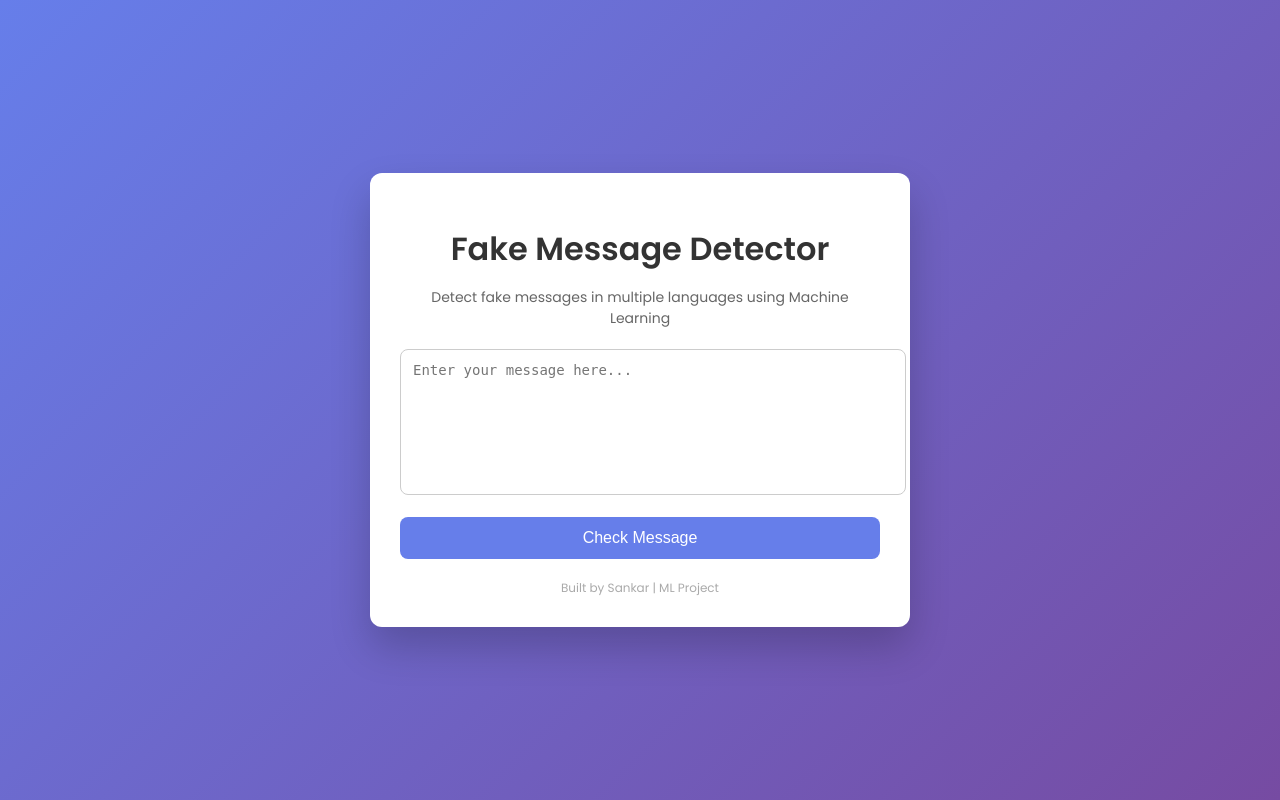
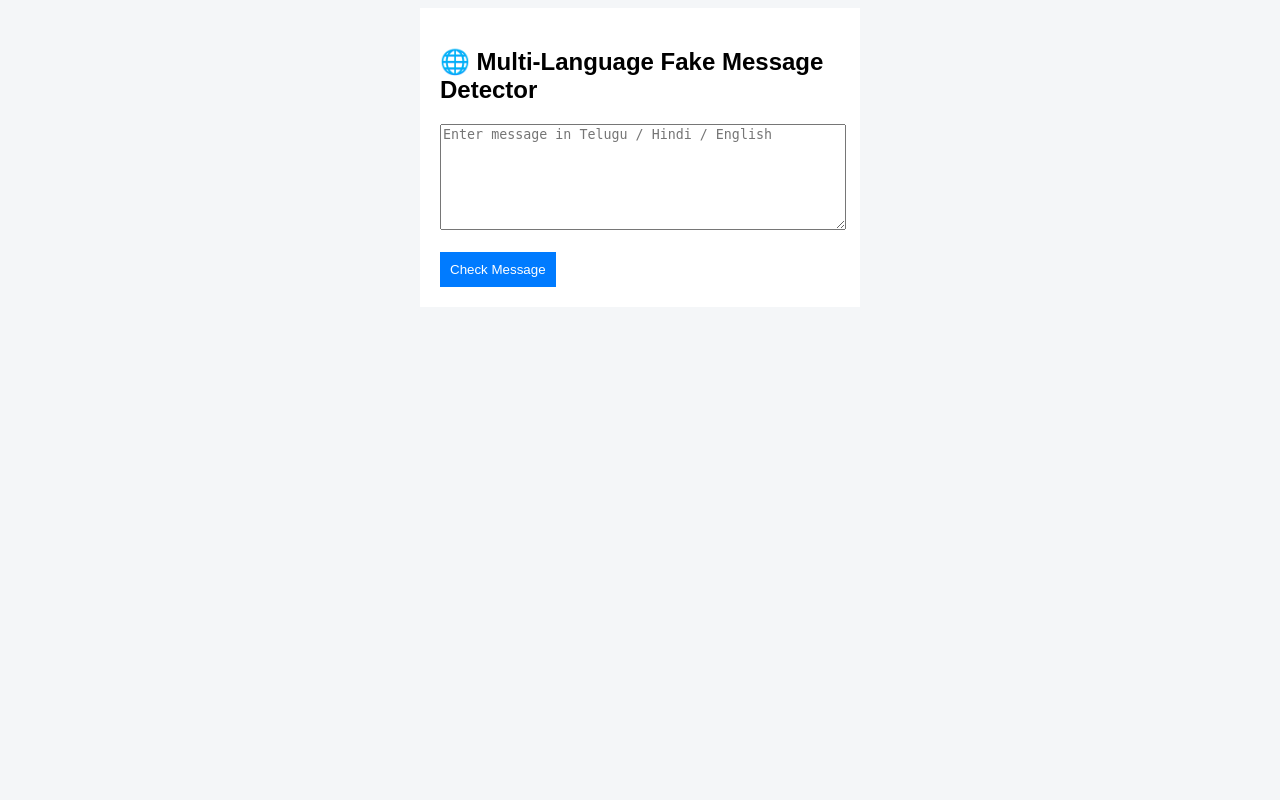
Before and after one commit to Sankar062003/multi-language-fake-message-detector, a Flask app: page / in a window 1280 px wide. Run offline with Flask 3, Linux system fonts and the light colour scheme; parts of the project's set-up code (start-up, migrations or seed data) failed here and were passed over.

Commit message:
Enable multilingual fake message detection

```diff
--- a/app.py
+++ b/app.py
@@ -1,41 +1,96 @@
 from flask import Flask, render_template, request
 import pickle
+import re
+from langdetect import detect
+from googletrans import Translator
 
 app = Flask(__name__)
+translator = Translator()
 
-# Load model & vectorizer
 model = pickle.load(open("model.pkl", "rb"))
-vector = pickle.load(open("vector.pkl", "rb"))
+vectorizer = pickle.load(open("vector.pkl", "rb"))
 
-@app.route("/", methods=["GET", "POST"])
-def index():
-    prediction = None
-    probability = None
+# -------- RULE BASED CHECKS -------- #
 
-    if request.method == "POST":
-        message = request.form["message"]
+def contains_suspicious_link(text):
+    return bool(re.search(r"http[s]?://|www\.|\.xyz|\.top|\.online|\.site", text))
 
-        # Vectorize message
-        message_vector = vector.transform([message])
+telugu_scam_words = [
+    "నిజంగా నాకు వచ్చింది",
+    "మీకు కూడా వస్తుంది",
+    "ప్రయత్నించి చూడండి",
+    "డబ్బు వచ్చింది",
+    "లింక్ ఓపెన్ చేయండి"
+]
 
-        # Prediction (0 or 1)
-        pred = model.predict(message_vector)[0]
+hindi_scam_words = [
+    "मुझे पैसे मिले",
+    "आपको भी मिलेगा",
+    "लिंक खोलें",
+    "अभी क्लिक करें",
+    "₹"
+]
 
-        # Probability
-        prob = model.predict_proba(message_vector)[0]
+def contains_language_scam(text, lang):
+    if lang == "te":
+        return any(word in text for word in telugu_scam_words)
+    if lang == "hi":
+        return any(word in text for word in hindi_scam_words)
+    return False
 
-        if pred == 1:
-            prediction = "Fake"
-            probability = round(prob[1] * 100, 2)
-        else:
-            prediction = "Real"
-            probability = round(prob[0] * 100, 2)
+# -------- ROUTES -------- #
+
+@app.route("/")
+def home():
+    return render_template("index.html")
+
+@app.route("/predict", methods=["POST"])
+def predict():
+    message = request.form["message"]
+
+    try:
+        lang = detect(message)
+    except:
+        lang = "en"
+
+    # RULE 1: Suspicious link
+    if contains_suspicious_link(message):
+        return render_template(
+            "index.html",
+            result="❌ FAKE MESSAGE",
+            reason="Suspicious link detected",
+            language=lang
+        )
+
+    # RULE 2: Language specific scam words
+    if contains_language_scam(message, lang):
+        return render_template(
+            "index.html",
+            result="❌ FAKE MESSAGE",
+            reason="Scam pattern detected in native language",
+            language=lang
+        )
+
+    # TRANSLATE to English for ML
+    if lang != "en":
+        message = translator.translate(message, dest="en").text
+
+    data = vectorizer.transform([message])
+    prediction = model.predict(data)[0]
+
+    if prediction == 1:
+        result = "✅ REAL MESSAGE"
+        reason = "No scam patterns detected"
+    else:
+        result = "❌ FAKE MESSAGE"
+        reason = "ML model classified as scam"
 
     return render_template(
         "index.html",
-        prediction=prediction,
-        probability=probability
+        result=result,
+        reason=reason,
+        language=lang
     )
 
 if __name__ == "__main__":
-    app.run(host="0.0.0.0", port=10000)
+    app.run(debug=True)
--- a/templates/index.html
+++ b/templates/index.html
@@ -1,125 +1,31 @@
 <!DOCTYPE html>
-<html lang="en">
+<html>
 <head>
-    <meta charset="UTF-8">
     <title>Fake Message Detector</title>
-    <meta name="viewport" content="width=device-width, initial-scale=1.0">
-
-    <!-- Google Font -->
-    <link href="https://fonts.googleapis.com/css2?family=Poppins:wght@300;400;600&display=swap" rel="stylesheet">
-
     <style>
-        body {
-            font-family: 'Poppins', sans-serif;
-            background: linear-gradient(135deg, #667eea, #764ba2);
-            min-height: 100vh;
-            display: flex;
-            align-items: center;
-            justify-content: center;
-            margin: 0;
-        }
-
-        .card {
-            background: #ffffff;
-            width: 100%;
-            max-width: 480px;
-            padding: 30px;
-            border-radius: 12px;
-            box-shadow: 0 20px 40px rgba(0,0,0,0.2);
-            text-align: center;
-        }
-
-        h1 {
-            margin-bottom: 10px;
-            font-weight: 600;
-            color: #333;
-        }
-
-        p {
-            color: #666;
-            font-size: 14px;
-            margin-bottom: 20px;
-        }
-
-        textarea {
-            width: 100%;
-            height: 120px;
-            padding: 12px;
-            border-radius: 8px;
-            border: 1px solid #ccc;
-            resize: none;
-            font-size: 14px;
-            outline: none;
-        }
-
-        textarea:focus {
-            border-color: #667eea;
-        }
-
-        button {
-            margin-top: 15px;
-            width: 100%;
-            padding: 12px;
-            border: none;
-            border-radius: 8px;
-            background: #667eea;
-            color: white;
-            font-size: 16px;
-            cursor: pointer;
-            transition: 0.3s;
-        }
-
-        button:hover {
-            background: #5a67d8;
-        }
-
-        .result {
-            margin-top: 20px;
-            padding: 12px;
-            border-radius: 8px;
-            font-weight: 600;
-        }
-
-        .fake {
-            background: #ffe0e0;
-            color: #c53030;
-        }
-
-        .real {
-            background: #e6fffa;
-            color: #047857;
-        }
-
-        footer {
-            margin-top: 20px;
-            font-size: 12px;
-            color: #aaa;
-        }
+        body { font-family: Arial; background: #f4f6f8; }
+        .box { width: 400px; margin: auto; padding: 20px; background: white; }
+        textarea { width: 100%; height: 100px; }
+        button { padding: 10px; background: #007bff; color: white; border: none; }
+        .fake { color: red; font-weight: bold; }
+        .real { color: green; font-weight: bold; }
     </style>
 </head>
-
 <body>
 
-<div class="card">
-    <h1>Fake Message Detector</h1>
-    <p>Detect fake messages in multiple languages using Machine Learning</p>
+<div class="box">
+    <h2>🌐 Multi-Language Fake Message Detector</h2>
 
-    <form method="POST">
-        <textarea name="message" placeholder="Enter your message here..." required></textarea>
+    <form action="/predict" method="post">
+        <textarea name="message" placeholder="Enter message in Telugu / Hindi / English"></textarea><br><br>
         <button type="submit">Check Message</button>
     </form>
 
-    {% if prediction %}
-    <div class="result {{ 'fake' if prediction == 'Fake' else 'real' }}">
-        Prediction: {{ prediction }} <br>
-        Confidence: {{ probability }}%
-    </div>
-{% endif %}
-
-
-    <footer>
-        Built by Sankar | ML Project
-    </footer>
+    {% if result %}
+        <p class="{{ 'fake' if 'FAKE' in result else 'real' }}">{{ result }}</p>
+        <p><b>Reason:</b> {{ reason }}</p>
+        <p><b>Detected Language:</b> {{ language }}</p>
+    {% endif %}
 </div>
 
 </body>
```
Also changed, not shown: 1 other file.
